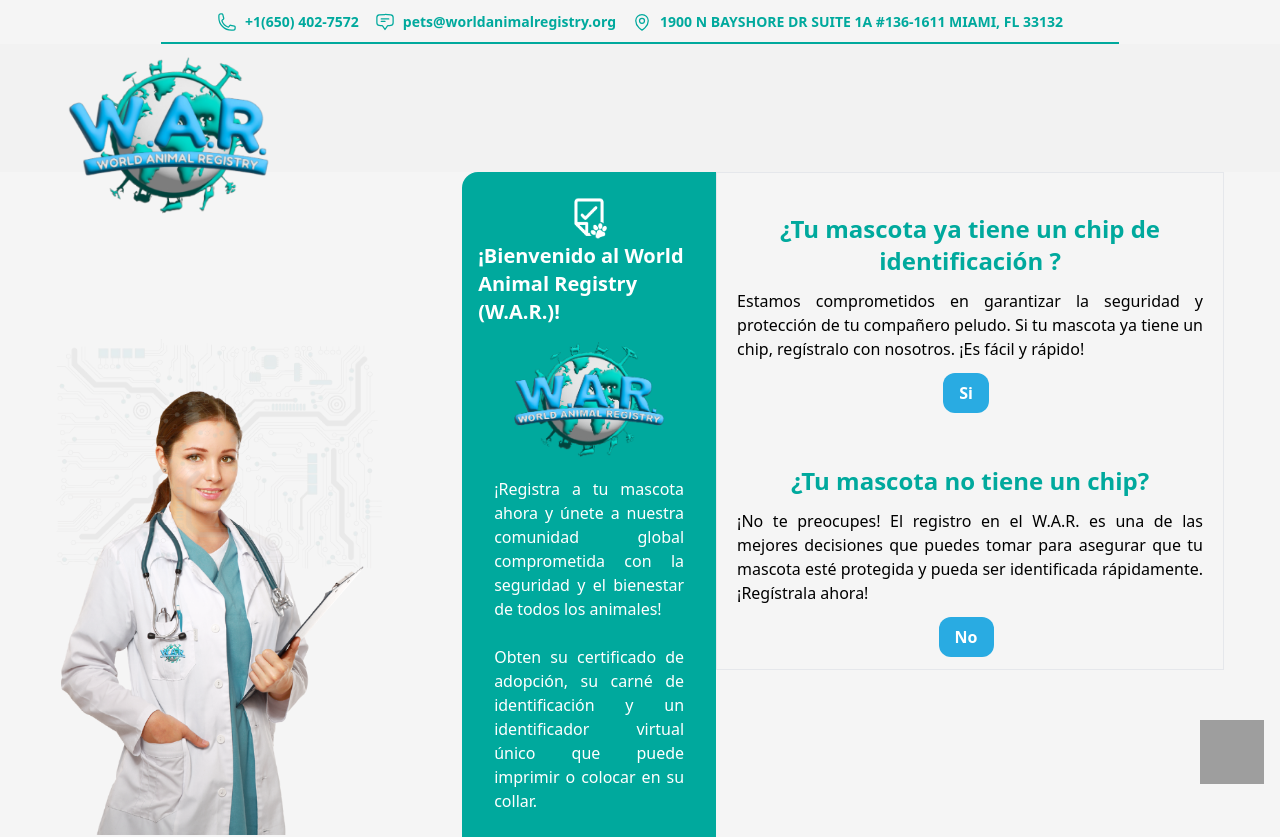
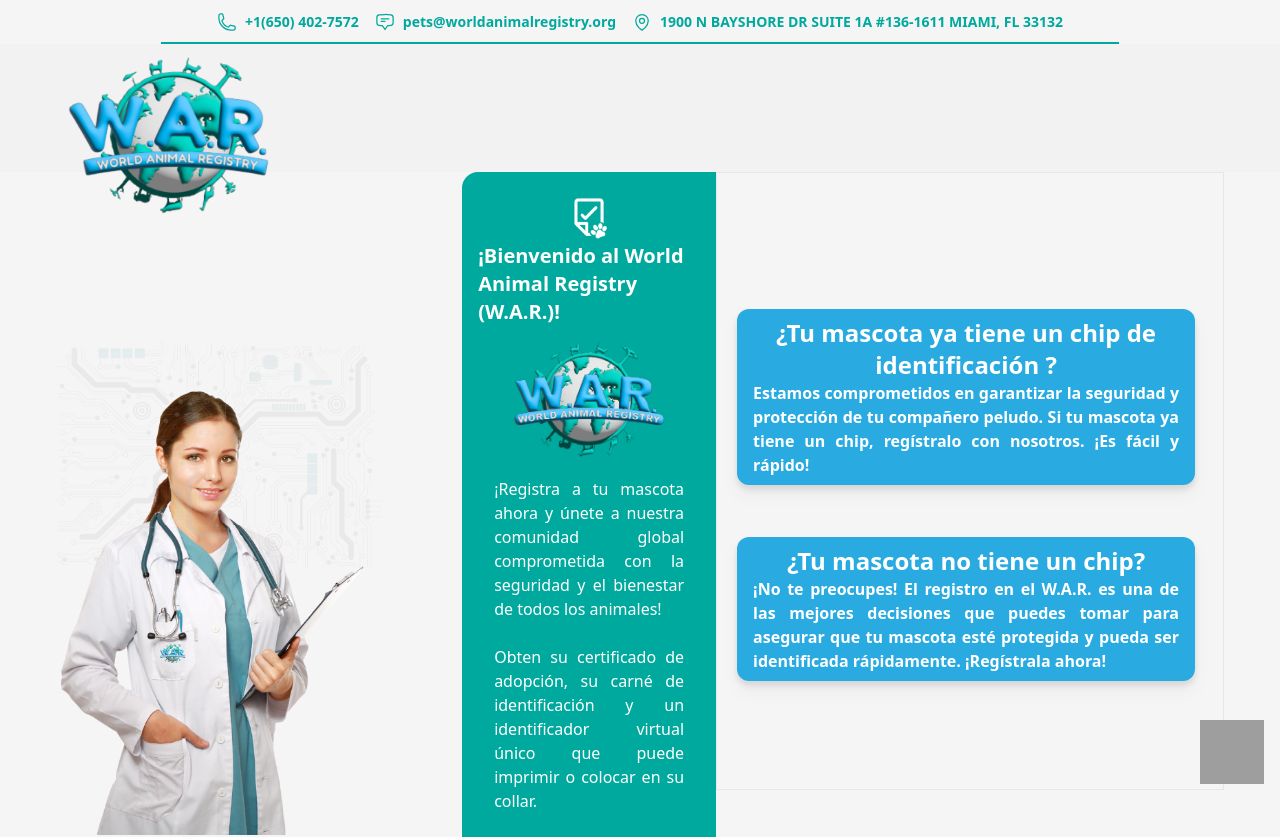
Before and after one commit to QOLKREX-FOUNDATION/WAR-WEB, a Next.js app: page /request in a window 1280 px wide. Shown: the top 837 px of the page. Built offline with nearby package versions, Linux system fonts and the light colour scheme; no server answers; grey boxes are pictures that could not be loaded; what web3 would draw is missing.

Commit message:
add button chip

```diff
--- a/src/components/request/RequestView/RequestView.jsx
+++ b/src/components/request/RequestView/RequestView.jsx
@@ -268,7 +268,7 @@
     setShowQuestion(false);
   };
 
-  const handleSendSRV = async() => {
+  const handleSendSRV = async () => {
     console.log("send srv");
     console.log(
       watch("country"),
@@ -276,7 +276,7 @@
       watch("email"),
       watch("phone"),
       watch("document"),
-      watch("documentNumber"),
+      watch("documentNumber")
     );
     // const resp = await fetch(`${API.war}request/register-user-war-srv`, {
     const resp = await fetch(`${API.war}/request/register-user-war-srv`, {
@@ -491,43 +491,43 @@
               {/* end of left panel */}
               {
                 showQuestion && (
-                  <div className="flex flex-col w-full lg:w-2/3 border">
-                    <div className="flex flex-col items-center gap-3 w-full h-full py-10 px-5 rounded-r-2xl">
-                      <h2 className="text-2xl font-bold text-[#00a99d] text-center ">
-                        ¿Tu mascota ya tiene un chip de identificación ?{" "}
-                      </h2>
-                      <p className=" text-justify">
-                        Estamos comprometidos en garantizar la seguridad y
-                        protección de tu compañero peludo. Si tu mascota ya
-                        tiene un chip, regístralo con nosotros. ¡Es fácil y
-                        rápido!
-                      </p>
+                  <div className="flex flex-col w-full lg:w-2/3 border h-full py-10 md:py-24">
+                    <div className="flex flex-col items-center justify-center py-10 gap-3 w-full h-full  px-5 rounded-r-2xl">
                       <button
                         type="button"
-                        className="bg-[#29abe2] text-white rounded-xl h-10 font-bold px-4 mr-2"
+                        className="bg-[#29abe2] text-white rounded-xl font-bold px-4 mr-2 py-2 drop-shadow-lg hover:drop-shadow-xl transition duration-500 ease-in-ou hover:opacity-80"
                         onClick={handleChangeHasChip}
                         value="yes"
                       >
-                        <span>Si</span>
+                        <>
+                          <h2 className="text-2xl font-bold text-[#fff] text-center ">
+                            ¿Tu mascota ya tiene un chip de identificación ?{" "}
+                          </h2>
+                          <p className=" text-justify">
+                            Estamos comprometidos en garantizar la seguridad y
+                            protección de tu compañero peludo. Si tu mascota ya
+                            tiene un chip, regístralo con nosotros. ¡Es fácil y
+                            rápido!
+                          </p>
+                        </>
                       </button>
                     </div>
                     <div className="flex flex-col items-center gap-3 w-full h-full py-3 px-5 rounded-r-2xl">
-                      <h2 className="text-2xl font-bold text-[#00a99d] text-center ">
-                        ¿Tu mascota no tiene un chip?
-                      </h2>
-                      <p className="text-justify ">
-                        ¡No te preocupes! El registro en el W.A.R. es una de las
-                        mejores decisiones que puedes tomar para asegurar que tu
-                        mascota esté protegida y pueda ser identificada
-                        rápidamente. ¡Regístrala ahora!
-                      </p>
                       <button
                         type="button"
-                        className="bg-[#29abe2] text-white rounded-xl h-10 font-bold px-4 mr-2"
+                        className="bg-[#29abe2] text-white rounded-xl font-bold px-4 mr-2 py-2 drop-shadow-lg hover:drop-shadow-xl transition duration-500 ease-in-ou hover:opacity-80"
                         onClick={handleChangeHasChip}
                         value="no"
                       >
-                        <span>No</span>
+                        <h2 className="text-2xl font-bold text-[#fff] text-center ">
+                          ¿Tu mascota no tiene un chip?
+                        </h2>
+                        <p className="text-justify ">
+                          ¡No te preocupes! El registro en el W.A.R. es una de
+                          las mejores decisiones que puedes tomar para asegurar
+                          que tu mascota esté protegida y pueda ser identificada
+                          rápidamente. ¡Regístrala ahora!
+                        </p>
                       </button>
                     </div>
                   </div>
```
